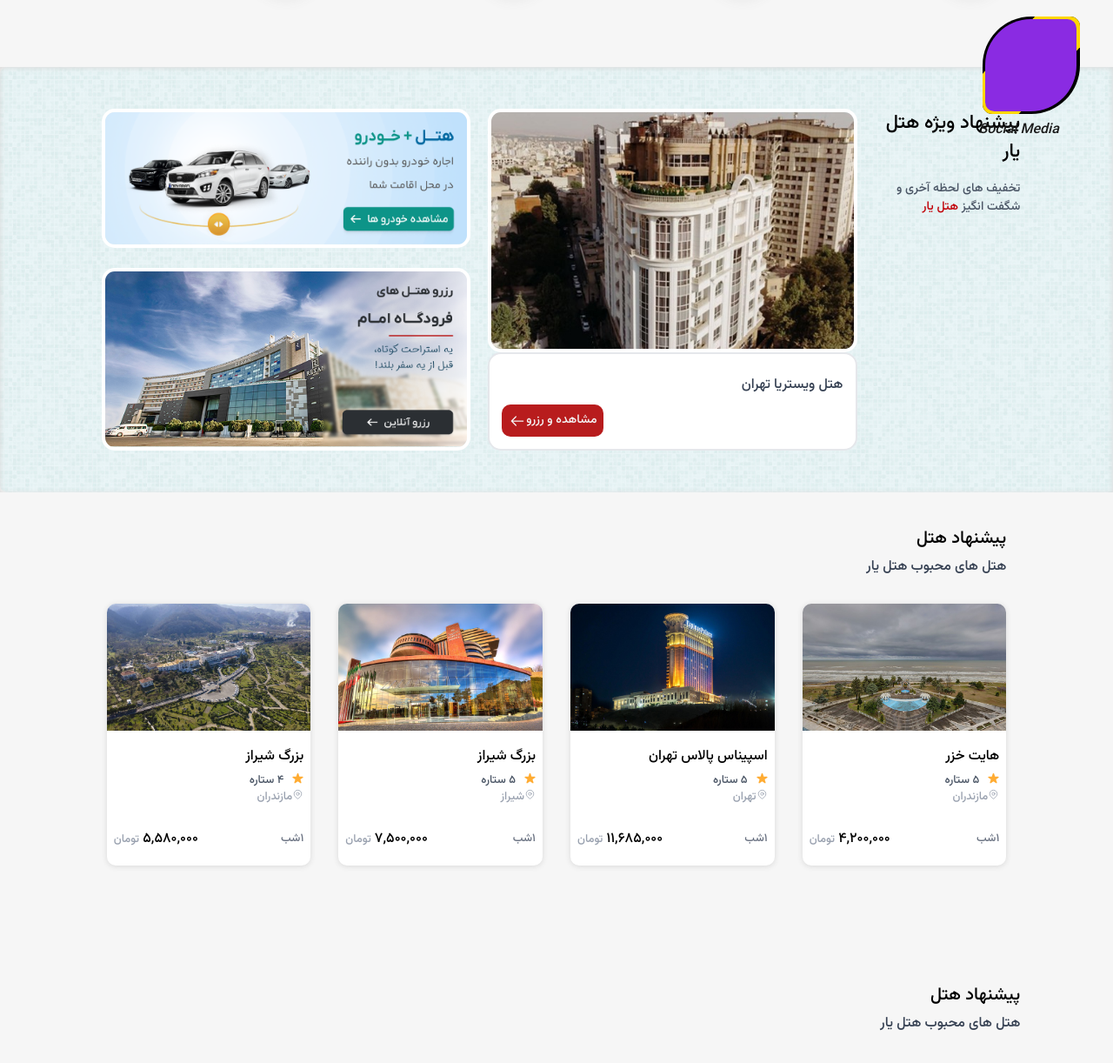
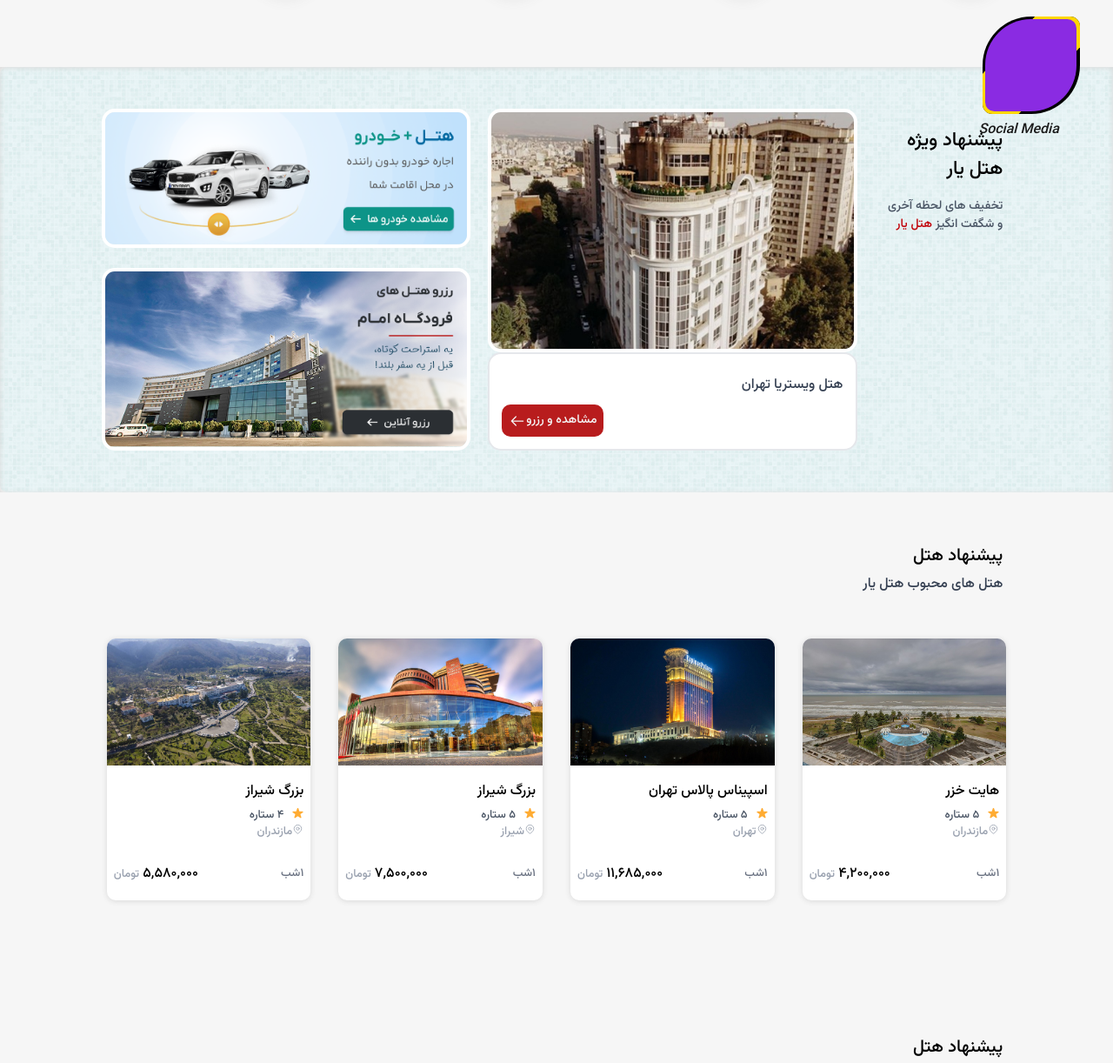
Before and after one commit to amirhoseain-khodagholizadeh-web/first-tailwind-website, a plain HTML site: page index.html in a window 1280 px wide. Shown: the part 621-1843 px from the top of the page at 87% size. Drawn offline with nearby package versions, Linux system fonts and the light colour scheme; files that its build step writes are made by us from their sources; files whose address does not match are found by name.

Commit message:
Update index.html

```diff
--- a/index.html
+++ b/index.html
@@ -152,7 +152,7 @@
             <div class="2xl:container w-full">
                 <div
                     class="row justify-between *:lg:h-auto *:h-1/4 py-12  xl:w-10/12 sm:w-10/12 w-full mx-auto lg:gap-0 gap-4  *:w-full">
-                    <div class="lg:w-2/12 ">
+                    <div class="p-5 lg:w-2/12 ">
                         <h3 class="relative text-[22px] ">پیشنهاد ویژه هتل یار
                         </h3>
                         <p class="text-[14px] my-4 text-gray-600">تخفیف های لحظه آخری و شگفت انگیز <span
@@ -193,7 +193,7 @@
         <!-- sec3 -->
         <section class="flex justify-center ">
             <div class="2xl:container w-full">
-                <div class="row gap-1.5 mt-9.5 mb-5 justify-start sm:w-10/12 w-full mx-auto *:w-full pr-4">
+                <div class="row gap-1.5 mt-9.5 mb-5 justify-start sm:w-10/12 w-full mx-auto *:w-full p-5">
                     <h3 class="text-[20px]">پیشنهاد هتل</h3>
                     <p class="text-gray-700">هتل های محبوب هتل یار</p>
                 </div>
@@ -294,7 +294,7 @@
         <!-- sect4 -->
         <section class="flex justify-center mt-24">
             <div class="2xl:container w-full">
-                <div class="row gap-1.5 mt-9.5 mb-5 justify-start sm:w-10/12 w-full mx-auto *:w-full ">
+                <div class="row gap-1.5 mt-9.5 p-5 mb-5 justify-start sm:w-10/12 w-full mx-auto *:w-full ">
                     <h3 class="text-[20px]">پیشنهاد هتل</h3>
                     <p class="text-gray-700">هتل های محبوب هتل یار</p>
                 </div>
@@ -428,7 +428,7 @@
         <section class="flex justify-center mt-16">
             <div class="2xl:container w-full">
                 <div class="row  mt-9.5 mb-5 justify-start sm:w-10/12 w-full mx-auto *:w-full pb-3.5">
-                    <h3 class="text-[20px]">گروه های هتل ایران</h3>
+                    <h3 class="text-[20px] p-5">گروه های هتل ایران</h3>
                 </div>
                 <div
                     class="row  sm:w-10/12 w-full mx-auto justify-evenly *:w-[110px] *:h-[110px] *:border *:border-gray-300 gap-[10px] *:p-[15px] *:rounded-[15px] *:bg-gray-200">
```
